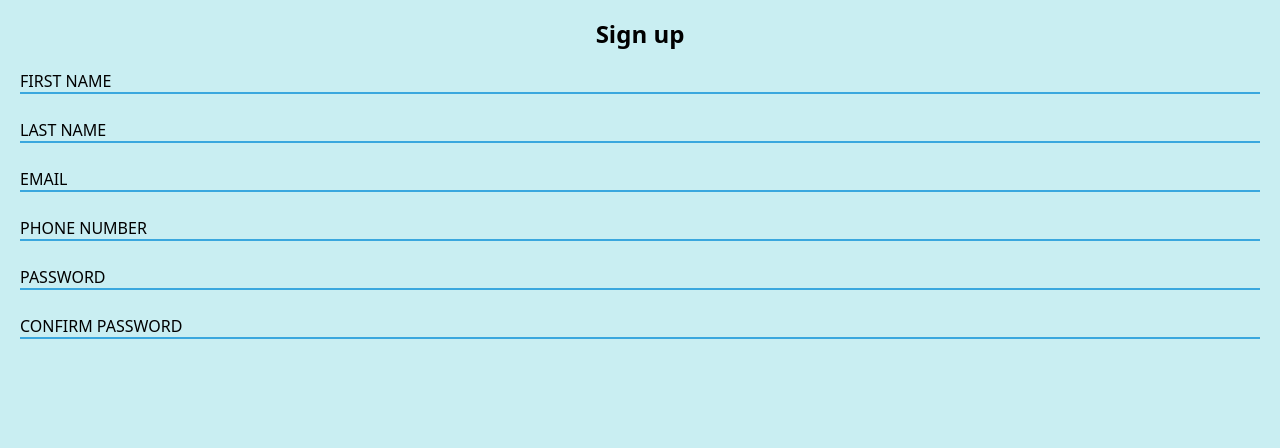
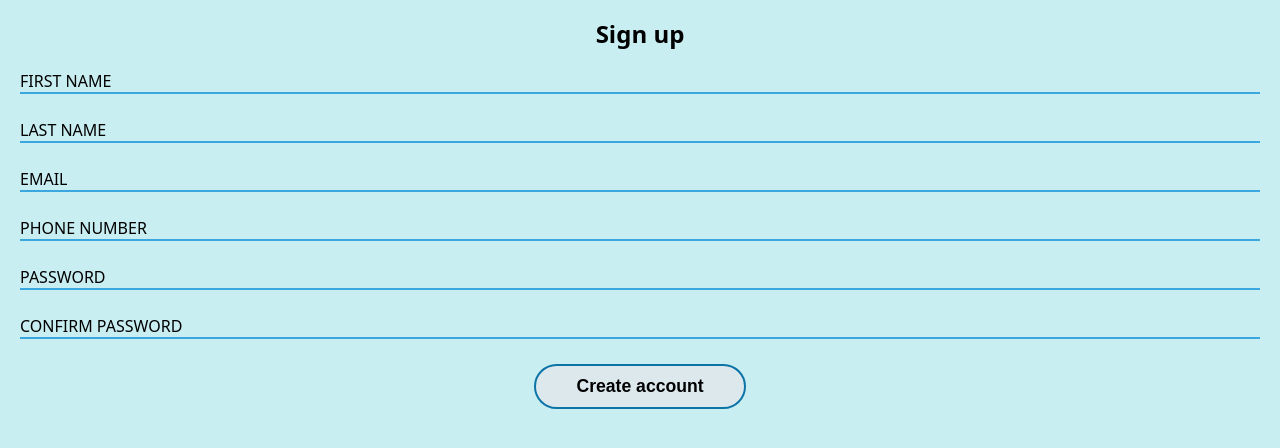
Before and after one commit to Lewoczegg/Sign-Up-Form, a plain HTML site: page index.html in a window 1280 px wide. Shown: the part 146-594 px from the top of the page. Drawn offline with Linux system fonts and the light colour scheme.

Commit message:
Add create account button

```diff
--- a/css/styles.css
+++ b/css/styles.css
@@ -91,4 +91,23 @@ input[type="password"]:focus {
 .input-row.focused .input-label {
     top: -12px;
     font-size: 0.7rem;
+    color: #4b4e54;
 }
+
+
+.btn {
+    background-color: #dde8ed;
+    border: 2px solid #0d74a8;
+    padding: 10px 40px;
+    border-radius: 50px;
+    font-weight: bold;
+    font-size: 1.1rem;
+    outline: 0;
+}
+
+.btn:hover {
+    background-color: #0d74a8;
+    color: white;
+    transform: scale(1.1);
+    transition: all 0.3s;
+}
--- a/index.html
+++ b/index.html
@@ -44,6 +44,7 @@
                     <label for="password-confirm" class="input-label">CONFIRM PASSWORD</label>
                     <input type="password" id="password-confirm" name="password-confirm" required>
                 </div>
+                <button class="btn">Create account</button>
             </form>
         </main>
     </div>
```
